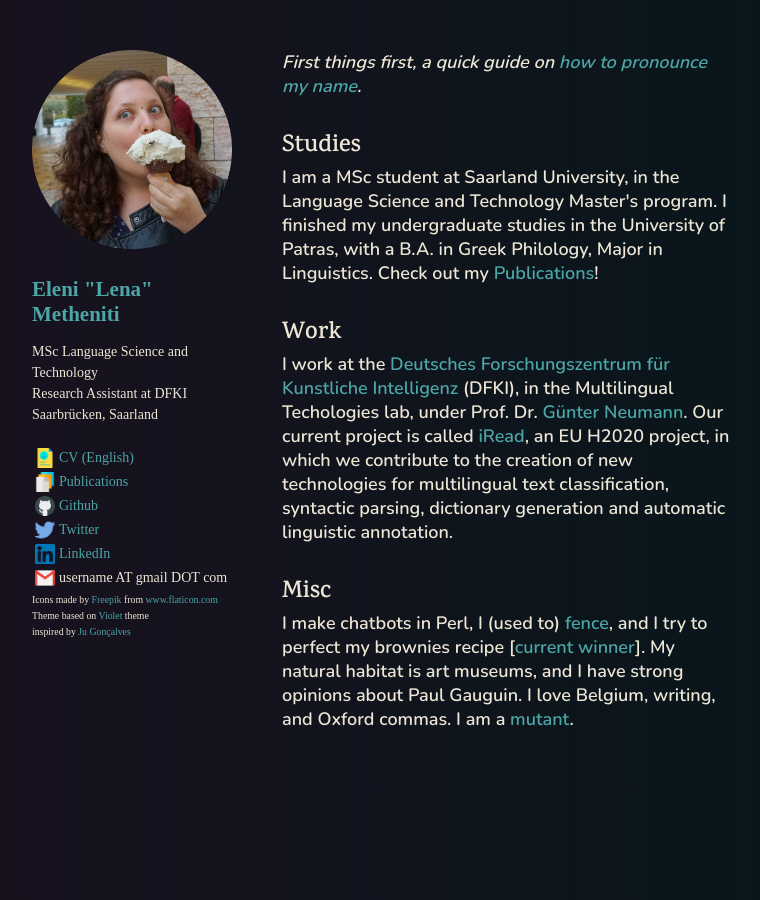
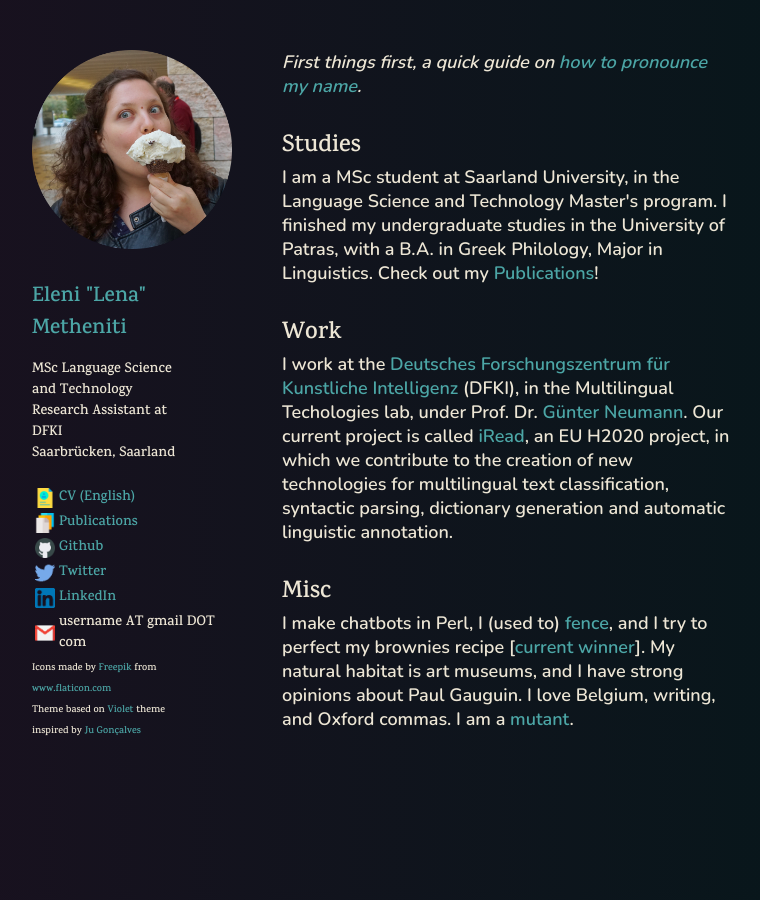
Before and after one commit to lenakmeth/lenakmeth.github.io, a Jekyll site: the page built from index.html, in a window 1280 px wide. Shown: the whole page, without its empty margins (68-828 px from the left). Built offline with Jekyll 4.4.1, drawn with Linux system fonts in a browser that asks for light colours.

Commit message:
try sass fonts

```diff
--- a/_sass/header.sass
+++ b/_sass/header.sass
@@ -1,7 +1,7 @@
 header
   width: 200px
   padding: 0 50px 150px 0
-  font-family: serif
+  font-family: $font
   position: relative
   float: left
   @media #{$below}
@@ -15,7 +15,7 @@ header
     margin-bottom: 10px
 
   div
-    font-family: sans-serif
+    font-family: $ssfont
     width: 20px
     height: 20px
     margin-bottom: 0px
```
